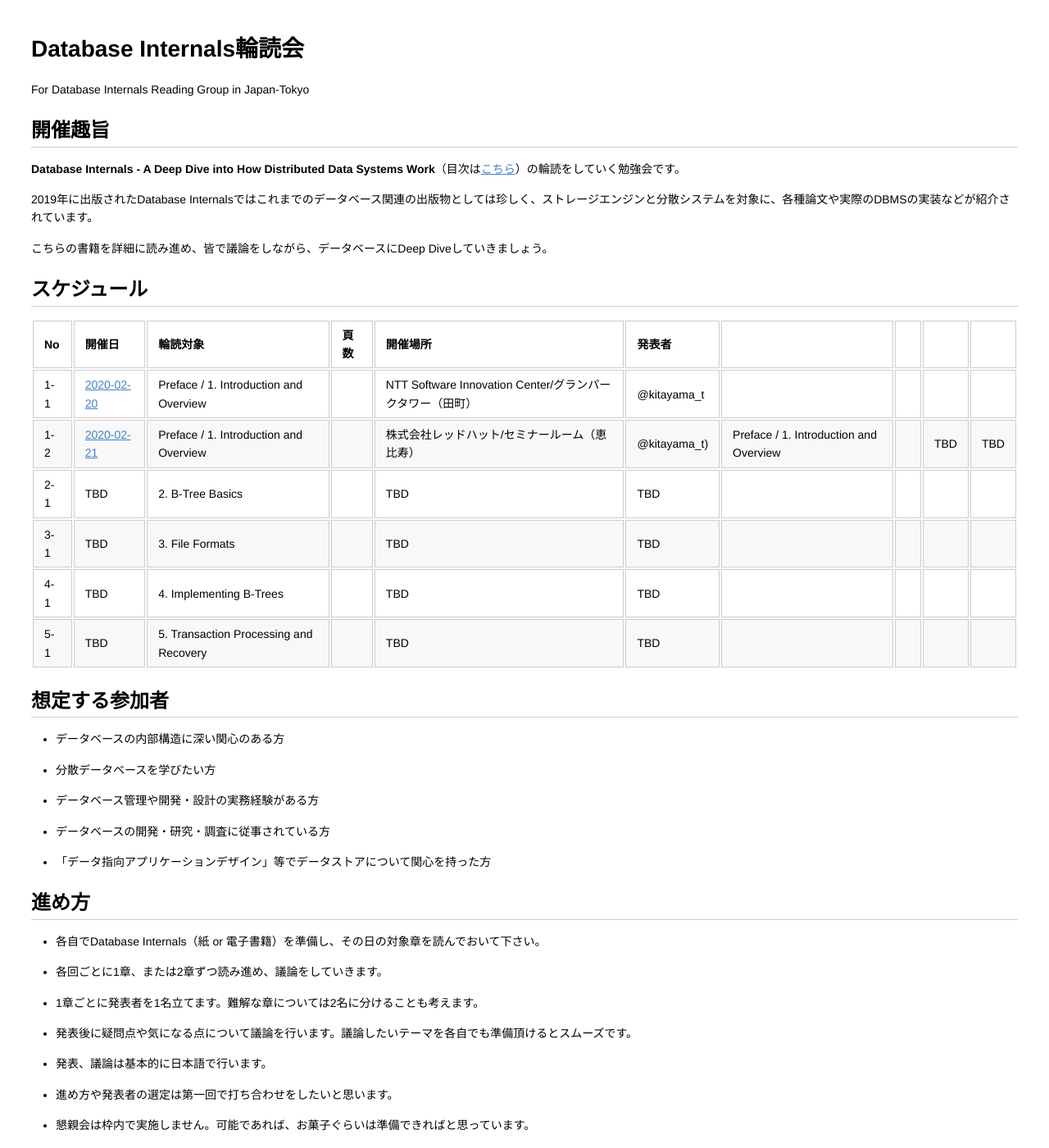
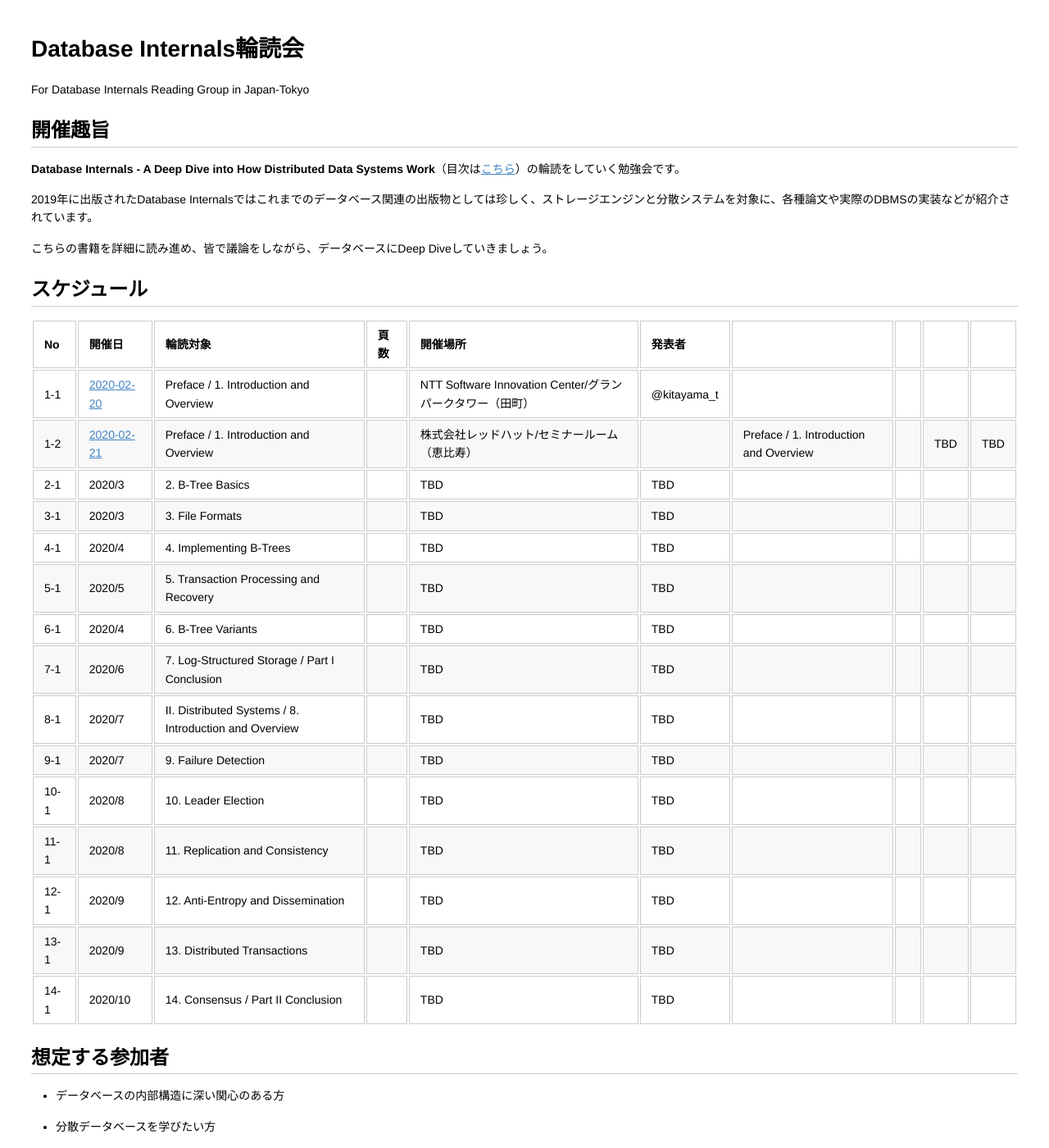
Before and after one commit to Database-Internals-Reading-Group-Japan/group-tokyo, a Jekyll site: the page built from index.md, in a window 1280 px wide and 1400 px high. Shown: the whole window at 82% size. Built offline with Jekyll 4.4.1, drawn with Linux system fonts in a browser that asks for light colours; Markdown is read by kramdown in place of the engine named in the settings.

Commit message:
Update index.md

```diff
--- a/index.md
+++ b/index.md
@@ -18,11 +18,21 @@ For Database Internals Reading Group in Japan-Tokyo
 |No|開催日|輪読対象|頁数|開催場所|発表者|
 |-----|-----|-----|-----|-----|:-----|
 |1-1|[2020-02-20](./No01/20200220/agenda.html)|Preface / 1. Introduction and Overview||NTT Software Innovation Center/グランパークタワー（田町）|@kitayama_t|
-|1-2|[2020-02-21](./No01/20200220/agenda.html)|Preface / 1. Introduction and Overview||株式会社レッドハット/セミナールーム（恵比寿）|@kitayama_t)|Preface / 1. Introduction and Overview||TBD|TBD|
-|2-1|TBD|2. B-Tree Basics||TBD|TBD|
-|3-1|TBD|3. File Formats||TBD|TBD|
-|4-1|TBD|4. Implementing B-Trees||TBD|TBD|
-|5-1|TBD|5. Transaction Processing and Recovery||TBD|TBD|
+|1-2|[2020-02-21](./No01/20200221/agenda.html)|Preface / 1. Introduction and Overview||株式会社レッドハット/セミナールーム（恵比寿）||Preface / 1. Introduction and Overview||TBD|TBD|
+|2-1|2020/3|2. B-Tree Basics||TBD|TBD|
+|3-1|2020/3|3. File Formats||TBD|TBD|
+|4-1|2020/4|4. Implementing B-Trees||TBD|TBD|
+|5-1|2020/5|5. Transaction Processing and Recovery||TBD|TBD|
+|6-1|2020/4|6. B-Tree Variants||TBD|TBD|
+|7-1|2020/6|7. Log-Structured Storage / Part I Conclusion||TBD|TBD|
+|8-1|2020/7|II. Distributed Systems / 8. Introduction and Overview||TBD|TBD|
+|9-1|2020/7|9. Failure Detection||TBD|TBD|
+|10-1|2020/8|10. Leader Election||TBD|TBD|
+|11-1|2020/8|11. Replication and Consistency||TBD|TBD|
+|12-1|2020/9|12. Anti-Entropy and Dissemination||TBD|TBD|
+|13-1|2020/9|13. Distributed Transactions||TBD|TBD|
+|14-1|2020/10|14. Consensus / Part II Conclusion||TBD|TBD|
+
 
 
 ## 想定する参加者
```
